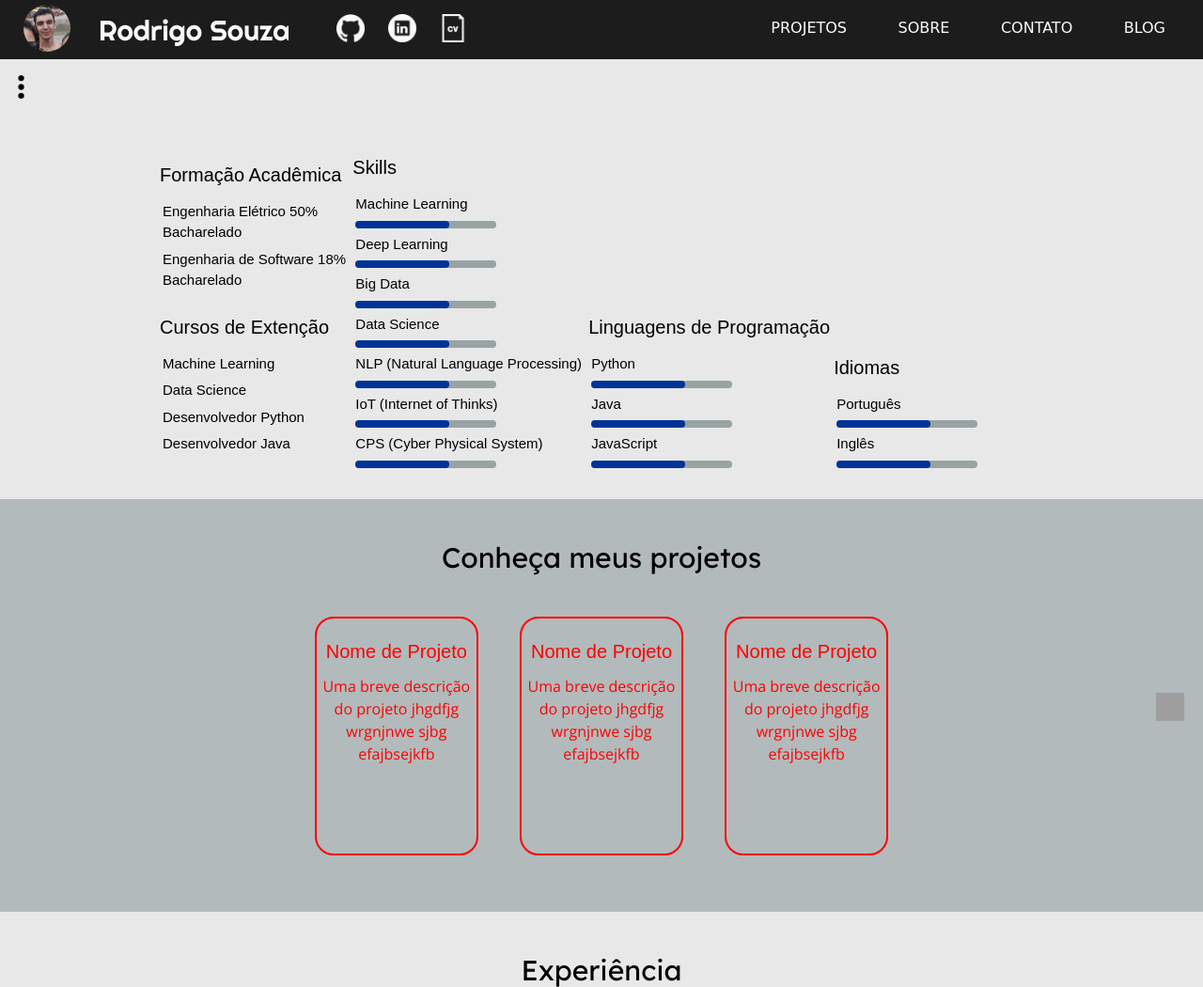
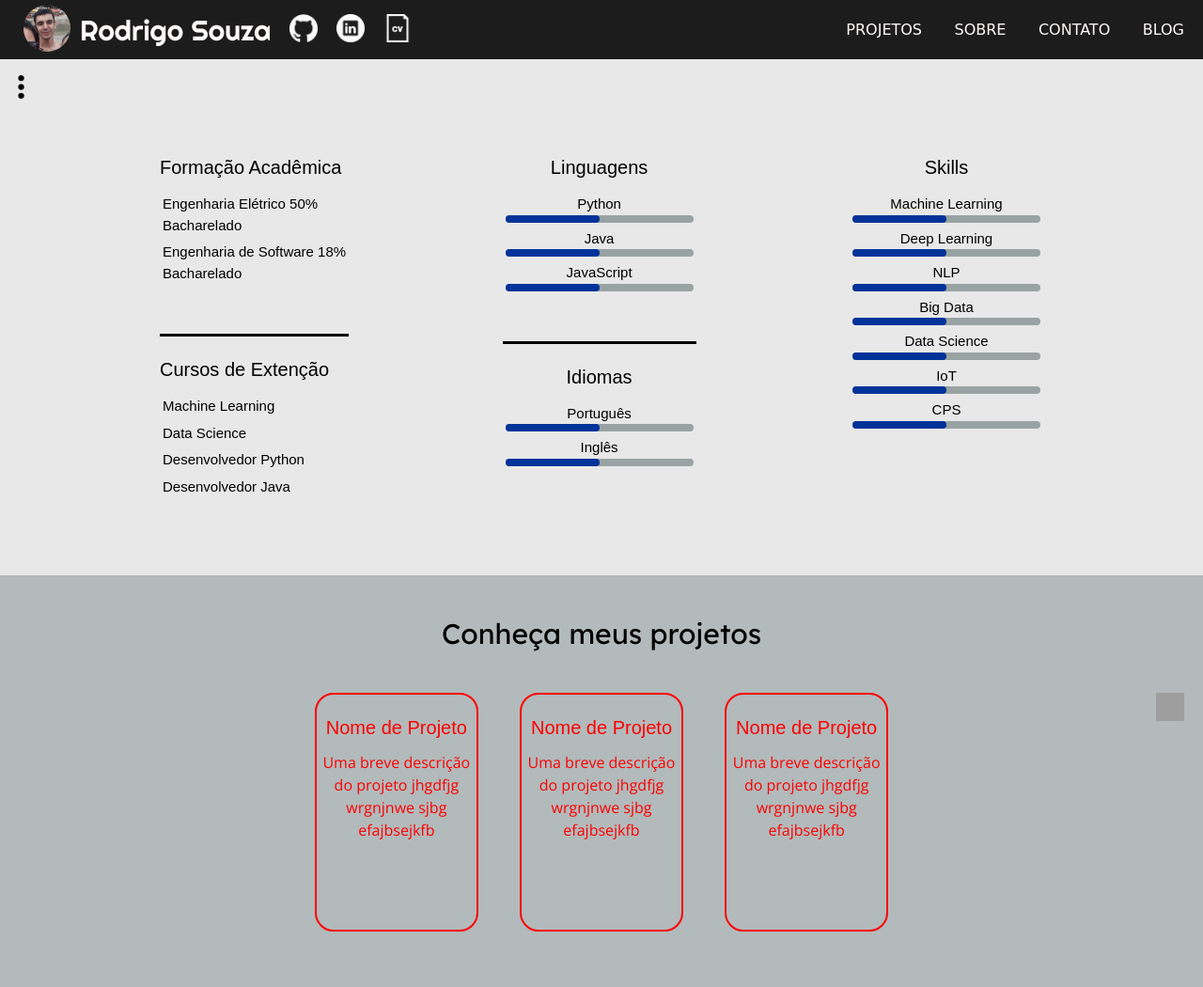
Before and after one commit to Rodrigosis/rodrigo.engineer, a Flask app: page / in a window 1280 px wide. Shown: the top 1050 px of the page at 94% size. Run offline with Flask 2, Linux system fonts and the light colour scheme; some web fonts are replaced; grey boxes are pictures that could not be loaded.

Commit message:
add flex-box

```diff
--- a/static/css/index.css
+++ b/static/css/index.css
@@ -1,18 +1,43 @@
 .my_background {
-    text-align: justify;
+    align-items: top;
+    display: flex;
+    justify-content: space-between;
     padding: 30px 0;
     width: 940px;
     margin: 0 auto;
 }
 
 .my_background section {
-    display: inline-block;
-    text-align: top;
-    align-items: top;
+    display: block;
+}
+
+.formacao {
+    margin-bottom: 50px;
+}
+
+.cursos_extencao {
+    border-top: 3px solid;
+    margin-bottom: 50px;
+}
+
+.programming_languages {
+    text-align: center;
+    margin-bottom: 50px;
+}
+
+.languages {
+    text-align: center;
+    border-top: 3px solid;
+    margin-bottom: 50px;
+}
+
+.skills {
+    text-align: center;
+    margin-bottom: 50px;
 }
 
 .progress_bar {
-  width: 150px;
+  width: 200px;
   background-color: #99A3A4;
   border-radius: 4px;
 }
--- a/static/css/template.css
+++ b/static/css/template.css
@@ -1,65 +1,55 @@
 /** Header **/
-#my-img {
-    border-radius: 30px;
-}
-
-header {
+.cabecalho {
     background-color: #1C1C1C;
     font-family: "arial", sans-serif;
     color: #FFFAFA;
     padding: 5px;
+    width: 100%;
     box-sizing: border-box;
     align-items: center;
-    display: inline-flex;
-    width: 100%;
+    display: flex;
+    justify-content: space-between;
 }
 
-header a {
-    margin-left: 20px;
+.cabecalho div{
+    align-items: center;
+    display: flex;
+    justify-content: space-between;
 }
 
-header nav {
-    text-align: right;
+#my-img {
+    border-radius: 30px;
+    margin-left: 20px;
+    width: 50px;
+    height: 50px;
 }
 
-header nav ul {
-    position: absolute;
-    top: 22px;
-    right: 25px;
+.my_name {
+    font-size: 30px;
+    margin: 0 10px;
+    font-family: 'Righteous', cursive;
+    text-decoration: none;
+    color: #FFFAFA;
 }
 
-header nav ul li {
-    display: inline-block;
+.redes_sociais {
+    display: flex;
+    justify-content: space-between;
+}
+
+.redes_sociais_icon {
+    text-decoration: none;
+    width: 30px;
+    height: 30px;
+    margin: 0 10px;
+}
+
+.navegacao_item {
     font-family: 'Baloo', cursive;
     text-transform: uppercase;
-}
-
-header nav ul li a{
     text-decoration: none;
     color: #FFFAFA;
     padding: 15px;
-}
-
-header ul li {
-    display: inline-block;
-}
-
-header ul li a {
-    text-decoration: none;
-}
-
-header h1 {
-    font-size: 30px;
-    padding: 10px;
-    padding-left: 10px;
-    padding-right: 30px;
-    border-bottom-right-radius: 100px;
-    font-family: 'Righteous', cursive;
-}
-
-header h1 a {
-    text-decoration: none;
-    color: #FFFAFA;
 }
 
 /** Side bar**/
--- a/templates/index.html
+++ b/templates/index.html
@@ -1,8 +1,8 @@
 {% extends "template.html" %}
 {% block conteudo %}
     <div class="my_background">
-        <section class="formacao">
-            <div>
+        <section>
+            <div class="formacao">
                 <h2>Formação Acadêmica</h2>
                 <ul>
                     <li>
@@ -15,7 +15,7 @@
                     </li>
                 </ul>
             </div>
-            <div>
+            <div class="cursos_extencao">
                 <h2>Cursos de Extenção</h2>
                 <ul>
                     <li>
@@ -33,87 +33,89 @@
                 </ul>
             </div>
         </section>
+        <div>
+            <section class="programming_languages">
+                <h2>Linguagens</h2>
+                <ul>
+                    <li>
+                        <h3>Python</h3>
+                        <div class="progress_bar">
+                            <div class="bar"></div>
+                        </div>
+                    </li>
+                    <li>
+                        <h3>Java</h3>
+                        <div class="progress_bar">
+                            <div class="bar"></div>
+                        </div>
+                    </li>
+                    <li>
+                        <h3>JavaScript</h3>
+                        <div class="progress_bar">
+                            <div class="bar"></div>
+                        </div>
+                    </li>
+                </ul>
+            </section>
+            <section class="languages">
+                <h2>Idiomas</h2>
+                <ul>
+                    <li>
+                        <h3>Português</h3>
+                        <div class="progress_bar">
+                            <div class="bar"></div>
+                        </div>
+                    </li>
+                    <li>
+                        <h3>Inglês</h3>
+                        <div class="progress_bar">
+                            <div class="bar"></div>
+                        </div>
+                    </li>
+                </ul>
+            </section>
+        </div>
         <section class="skills">
             <h2>Skills</h2>
             <ul>
-                <li>Machine Learning</li>
                 <li>
+                    <h3>Machine Learning</h3>
                     <div class="progress_bar">
                         <div class="bar"></div>
                     </div>
                 </li>
-                <li>Deep Learning</li>
                 <li>
+                    <h3>Deep Learning</h3>
                     <div class="progress_bar">
                         <div class="bar"></div>
                     </div>
                 </li>
-                <li>Big Data</li>
                 <li>
+                    <h3>NLP</h3>
                     <div class="progress_bar">
                         <div class="bar"></div>
                     </div>
                 </li>
-                <li>Data Science</li>
                 <li>
+                    <h3>Big Data</h3>
                     <div class="progress_bar">
                         <div class="bar"></div>
                     </div>
                 </li>
-                <li>NLP (Natural Language Processing)</li>
                 <li>
+                    <h3>Data Science</h3>
                     <div class="progress_bar">
                         <div class="bar"></div>
                     </div>
                 </li>
-                <li>IoT (Internet of Thinks)</li>
                 <li>
+                    <h3>IoT</h3>
                     <div class="progress_bar">
                         <div class="bar"></div>
                     </div>
                 </li>
-                <li>CPS (Cyber Physical System)</li>
                 <li>
-                    <div class="progress_bar">
-                        <div class="bar"></div>
-                    </div>
-                </li>
-            </ul>
-        </section>
-        <section class="linguagens">
-            <h2>Linguagens de Programação</h2>
-            <ul>
-                <li>Python</li>
-                <li>
-                    <div class="progress_bar">
-                        <div class="bar"></div>
-                    </div>
-                </li>
-                <li>Java</li>
-                <li>
-                    <div class="progress_bar">
-                        <div class="bar"></div>
-                    </div>
-                </li>
-                <li>JavaScript</li>
-                <li>
-                    <div class="progress_bar">
-                        <div class="bar"></div>
-                    </div>
-                </li>
-            </ul>
-        </section>
-        <section>
-            <h2>Idiomas</h2>
-            <ul>
-                <li>Português</li>
-                <li>
-                    <div class="progress_bar">
-                        <div class="bar"></div>
-                    </div>
-                </li>
-                <li>Inglês</li>
-                <li>
+                    <h3>CPS</h3>
                     <div class="progress_bar">
                         <div class="bar"></div>
                     </div>
--- a/templates/template.html
+++ b/templates/template.html
@@ -22,33 +22,27 @@
     <link href="https://fonts.googleapis.com/css?family=Open+Sans&display=swap" rel="stylesheet">
   </head>
   <body>
-    <header>
-        <a href="{{ url_for('index') }}"><img id="my-img" src="{{ url_for('static', filename='img/favicon.jpg') }}" width="50" height="50" alt="Foto de Rodrigo da Silva Souza"></a>
-        <h1><a href="{{ url_for('index') }}">Rodrigo Souza</a></h1>
-        <ul id="redes-sociais">
-            <li>
+    <header class="cabecalho">
+        <div>
+            <a href="{{ url_for('index') }}"><img id="my-img" src="{{ url_for('static', filename='img/favicon.jpg') }}" alt="Foto de Rodrigo da Silva Souza"></a>
+            <h1><a class="my_name" href="{{ url_for('index') }}">Rodrigo Souza</a></h1>
+            <div id="redes_sociais">
                 <a href="https://github.com" data-tooltip="Veja meus projetos opensource" target="_blank">
-                    <img src="{{ url_for('static', filename='img/github-white.png') }}" width="30" height="30" alt="Icone do GitHub">
+                    <img class="redes_sociais_icon" src="{{ url_for('static', filename='img/github-white.png') }}" alt="Icone do GitHub">
                 </a>
-            </li>
-            <li>
                 <a href="https://linkedin.com" data-tooltip="Veja meu currículo" target="_blank">
-                    <img src="{{ url_for('static', filename='img/linkedin-white.png') }}" width="30" height="30" alt="Icone do Linkedin">
+                    <img class="redes_sociais_icon" src="{{ url_for('static', filename='img/linkedin-white.png') }}" alt="Icone do Linkedin">
                 </a>
-            </li>
-            <li>
                 <a href="{{ url_for('curriculo') }}" data-tooltip="Veja meu curriculum vitae" target="_blank">
-                    <img src="{{ url_for('static', filename='img/cv-white.png') }}" width="30" height="30" alt="Icone do curriculum vitae">
+                    <img class="redes_sociais_icon" src="{{ url_for('static', filename='img/cv-white.png') }}" alt="Icone do curriculum vitae">
                 </a>
-            </li>
-        </ul>
+            </div>
+        </div>
         <nav>
-            <ul id="navegacao">
-                <li><a href="{{ url_for('projetos') }}">Projetos</a></li>
-                <li><a href="{{ url_for('sobre') }}">Sobre</a></li>
-                <li><a href="{{ url_for('contato') }}">Contato</a></li>
-                <li><a href="{{ url_for('blog') }}">Blog</a></li>
-            </ul>
+            <a class="navegacao_item" href="{{ url_for('projetos') }}">Projetos</a>
+            <a class="navegacao_item" href="{{ url_for('sobre') }}">Sobre</a>
+            <a class="navegacao_item" href="{{ url_for('contato') }}">Contato</a>
+            <a class="navegacao_item" href="{{ url_for('blog') }}">Blog</a>
         </nav>
     </header>
     <div id="activate_menu">
```
